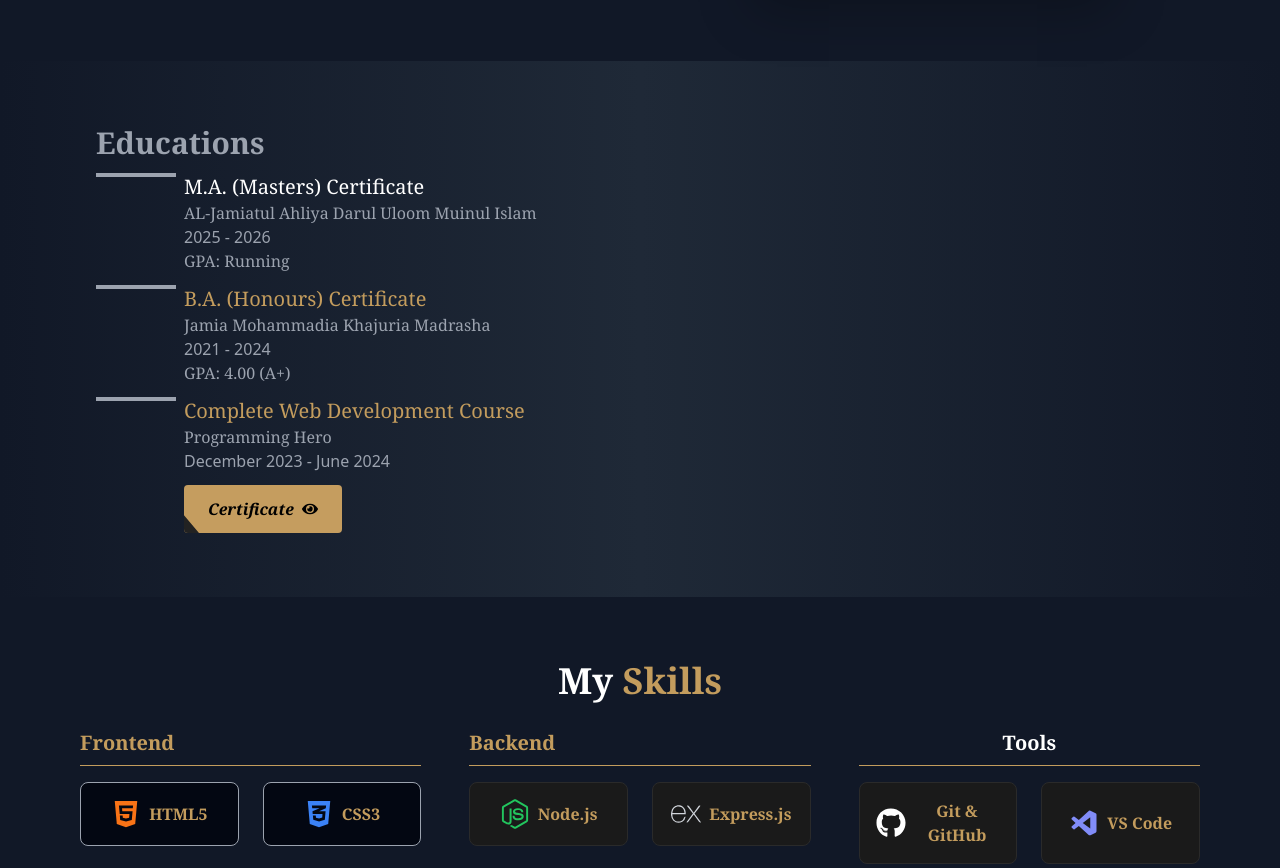
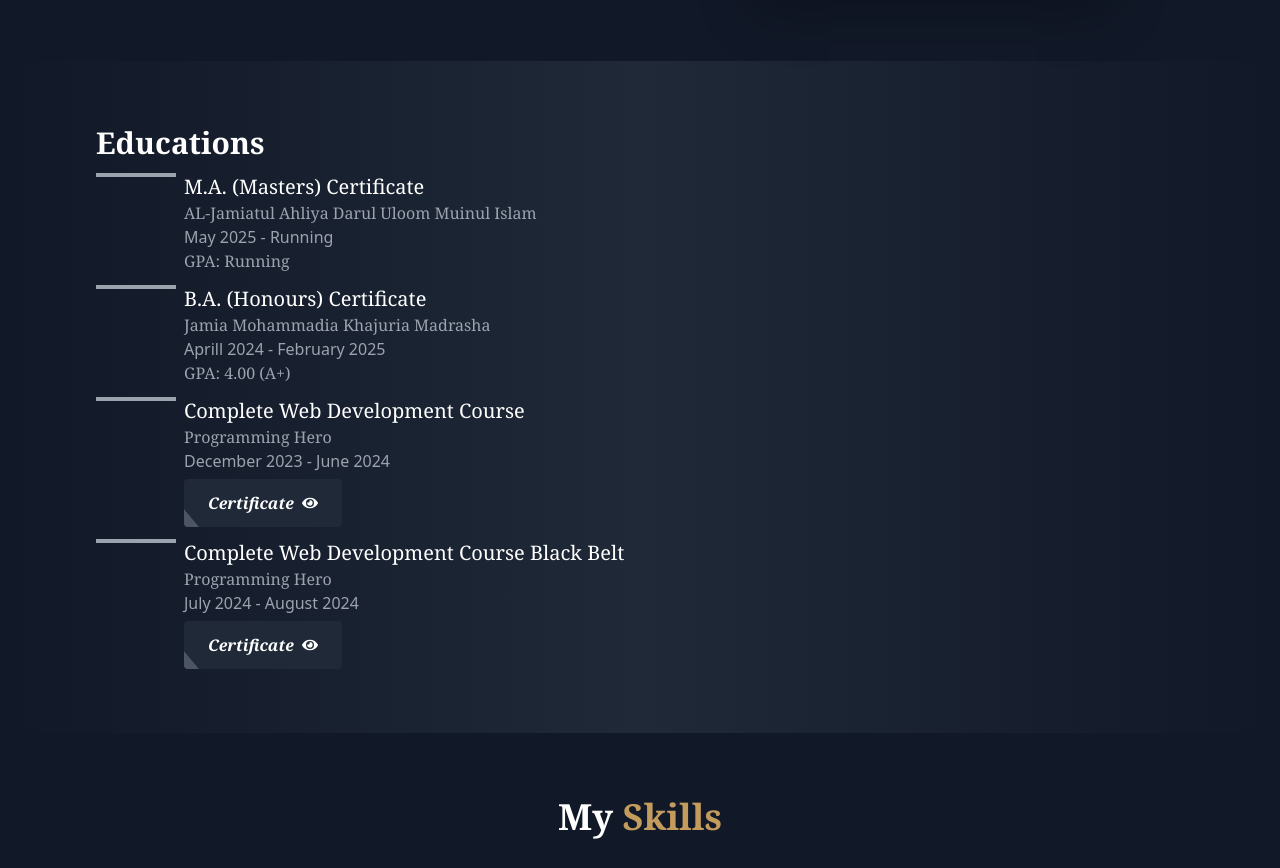
Before and after one commit to md-abu-naim/Abu-Naim-Portfolio, a React (Vite) app: page / in a window 1280 px wide. Shown: the part 1180-2048 px from the top of the page. Built offline with nearby package versions, Linux system fonts and the light colour scheme.

Commit message:
education section updating complete

```diff
--- a/src/Pages/Home/Educations.jsx
+++ b/src/Pages/Home/Educations.jsx
@@ -2,35 +2,47 @@ import { FaEye } from "react-icons/fa";
 
 const Educations = () => {
     return (
-        <section id="educations" className="md:px-24 py-16 bg-gradient-to-r from-gray-900 via-gray-800 to-gray-900 text-gray-400">
-            <h2 className="text-3xl font-bold">Educations</h2>
-            <div className="flex  gap-2 pt-3">
+        <section id="educations" className="px-4 md:px-24 py-16 bg-gradient-to-r from-gray-900 via-gray-800 to-gray-900 text-gray-400">
+            <h2 className="text-3xl font-bold text-white">Educations</h2>
+            <div className="flex gap-2 pt-3">
                 <div className="border-t-4 border-gray-400 w-20 mb-4"></div>
                 <div>
                     <h3 className="text-xl text-white font-medium">M.A. (Masters) Certificate</h3>
                     <p>AL-Jamiatul Ahliya Darul Uloom Muinul Islam</p>
-                    <p className="font-sans">2025 - 2026</p>
+                    <p className="font-sans">May 2025 - Running</p>
                     <p>GPA: Running</p>
                 </div>
             </div>
-            <div className="flex  gap-2 pt-3">
-                    <div className="border-t-4 border-gray-400 w-20 mb-4"></div>
+            <div className="flex gap-2 pt-3">
+                <div className="border-t-4 border-gray-400 w-20 mb-4"></div>
                 <div>
-                    <h3 className="text-xl text-[#C39C5D] font-medium">B.A. (Honours) Certificate</h3>
+                    <h3 className="text-xl text-white font-medium">B.A. (Honours) Certificate</h3>
                     <p>Jamia Mohammadia Khajuria Madrasha</p>
-                    <p className="font-sans">2021 - 2024</p>
+                    <p className="font-sans">Aprill 2024 - February 2025</p>
                     <p>GPA: 4.00 (A+)</p>
                 </div>
             </div>
-            <div className="flex  gap-2 pt-3">
-                    <div className="border-t-4 border-gray-400 w-20 mb-4"></div>
+            <div className="flex gap-2 pt-3">
+                <div className="border-t-4 border-gray-400 w-20 mb-4"></div>
                 <div>
-                    <h3 className="text-xl text-[#C39C5D] font-medium">Complete Web Development Course</h3>
+                    <h3 className="text-xl text-white font-medium">Complete Web Development Course</h3>
                     <p>Programming Hero                    </p>
                     <p className="font-sans">December 2023 - June 2024</p>
-                    <a href='https://drive.google.com/file/d/1KNoKEhqFePHyphD9spusWV-MKbOAMf0R/view?usp=sharing' target="_blank" className="relative mt-3 inline-flex items-center justify-start px-6 py-3 overflow-hidden font-medium transition-all bg-[#c59d5f] rounded hover:bg-[#c59d5f] group">
-                        <span className="w-48 h-48 rounded rotate-[-40deg] bg-[#222222] absolute bottom-0 left-0 -translate-x-full ease-out duration-500 transition-all translate-y-full mb-9 ml-9 group-hover:ml-0 group-hover:mb-32 group-hover:translate-x-0"></span>
-                        <span className="relative w-full text-left text-black transition-colors duration-300 ease-in-out flex gap-2 font-bold group-hover:text-white items-center italic">Certificate <FaEye /></span>
+                    <a href='https://drive.google.com/file/d/1KNoKEhqFePHyphD9spusWV-MKbOAMf0R/view?usp=sharing' target="_blank" className="relative mt-1.5 inline-flex items-center justify-start px-6 py-3 overflow-hidden font-medium transition-all bg-gray-800 rounded hover:bg-[#c59d5f] group">
+                        <span className="w-48 h-48 rounded rotate-[-40deg] bg-gray-600 absolute bottom-0 left-0 -translate-x-full ease-out duration-500 transition-all translate-y-full mb-9 ml-9 group-hover:ml-0 group-hover:mb-32 group-hover:translate-x-0"></span>
+                        <span className="relative w-full text-left text-white transition-colors duration-300 ease-in-out flex gap-2  font-bold group-hover:text-black items-center italic">Certificate <FaEye /></span>
+                    </a>
+                </div>
+            </div>
+            <div className="flex gap-2 pt-3">
+                <div className="border-t-4 border-gray-400 w-20 mb-4"></div>
+                <div>
+                    <h3 className="text-xl text-white font-medium">Complete Web Development Course Black Belt</h3>
+                    <p>Programming Hero                    </p>
+                    <p className="font-sans">July 2024 - August 2024</p>
+                    <a href='https://drive.google.com/file/d/1FTVLLElWwfvPvxk7iI9AM-s_nee9fImv/view?usp=sharing' target="_blank" className="relative mt-1.5 inline-flex items-center justify-start px-6 py-3 overflow-hidden font-medium transition-all bg-gray-800 rounded hover:bg-[#c59d5f] group">
+                        <span className="w-48 h-48 rounded rotate-[-40deg] bg-gray-600 absolute bottom-0 left-0 -translate-x-full ease-out duration-500 transition-all translate-y-full mb-9 ml-9 group-hover:ml-0 group-hover:mb-32 group-hover:translate-x-0"></span>
+                        <span className="relative w-full text-left text-white transition-colors duration-300 ease-in-out flex gap-2  font-bold group-hover:text-black items-center italic">Certificate <FaEye /></span>
                     </a>
                 </div>
             </div>
```
